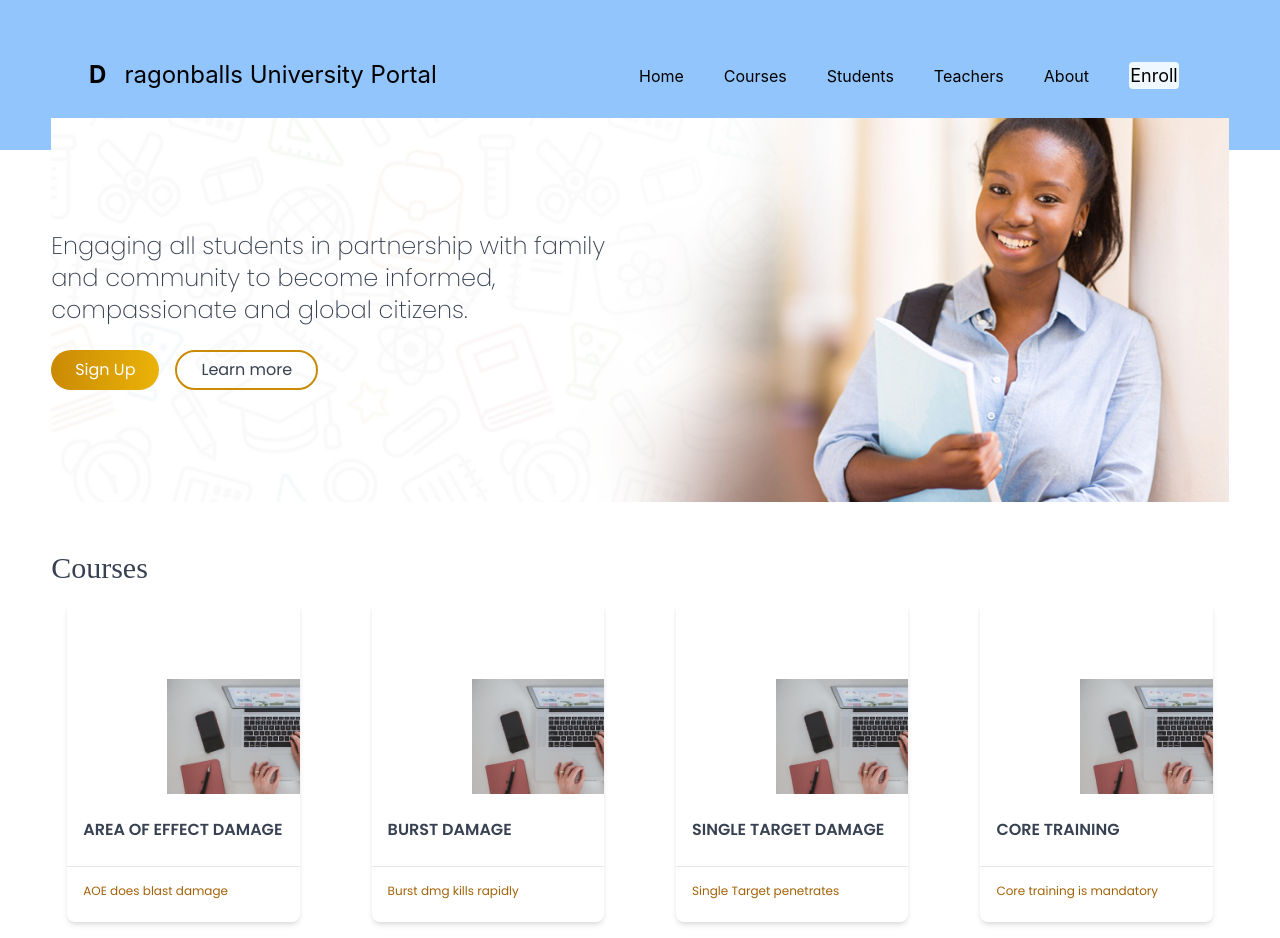
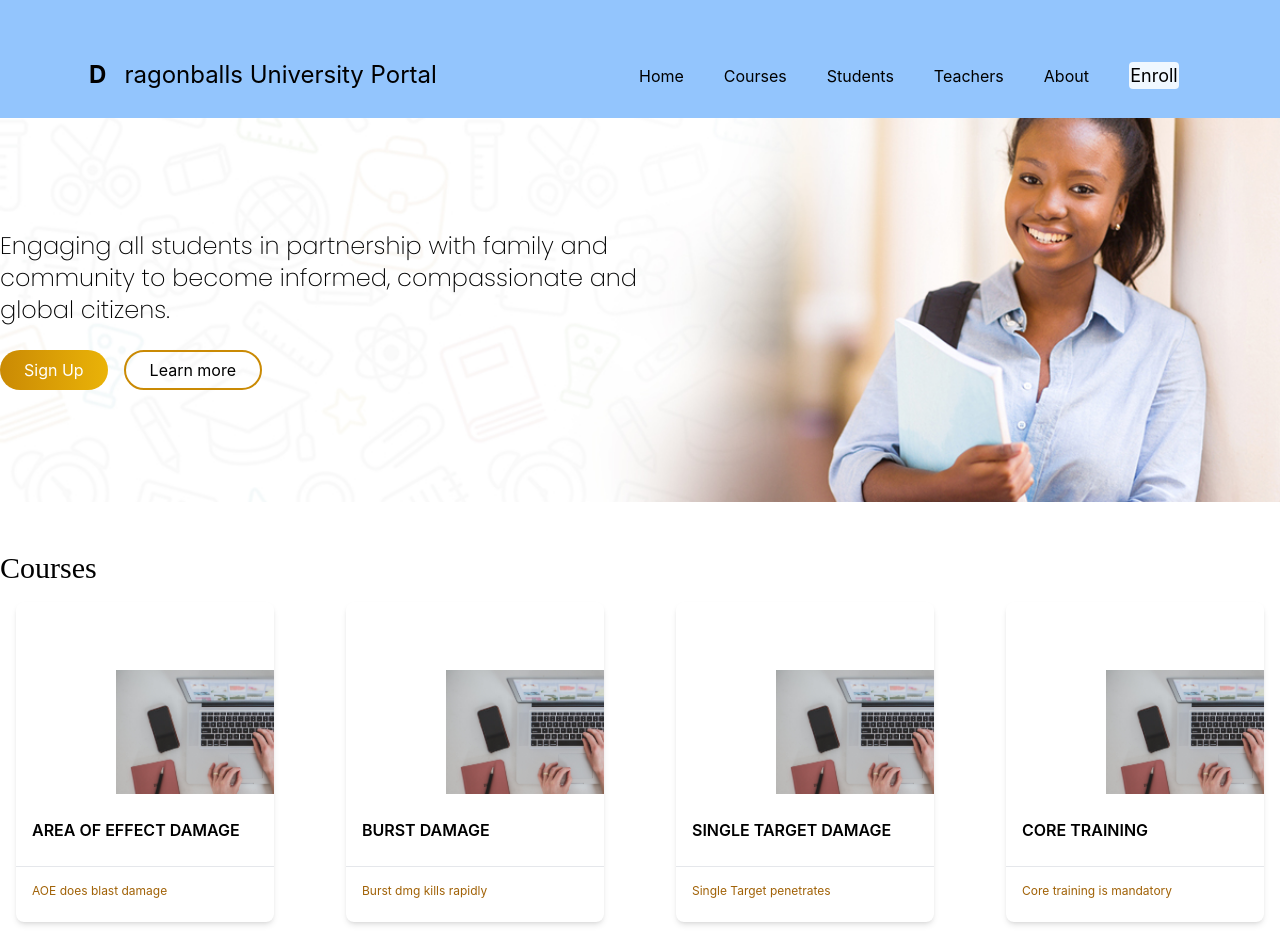
Before and after one commit to KeithWesley254/frontend-group-3-project, a React (Create React App) app: page / in a window 1280 px wide. Built offline with nearby package versions, Linux system fonts and the light colour scheme; a web font is replaced by a local one.

Commit message:
fixed the homepage styling

```diff
--- a/src/Pages/HomePage.js
+++ b/src/Pages/HomePage.js
@@ -6,7 +6,7 @@ import React from 'react'
 const HomePage = () => {
 
   return (
-    <div className='mx-[4%] text-gray-700 font-poppins'>
+    <div className='homepage'>
       <div className='hero-image w-full bg-center bg-cover bg-no-repeat h-96 -mt-[32px]'>
         <div className='flex items-center justify-center w-1/2 h-96'>
           <div className='flex flex-col justify-center'>
```
